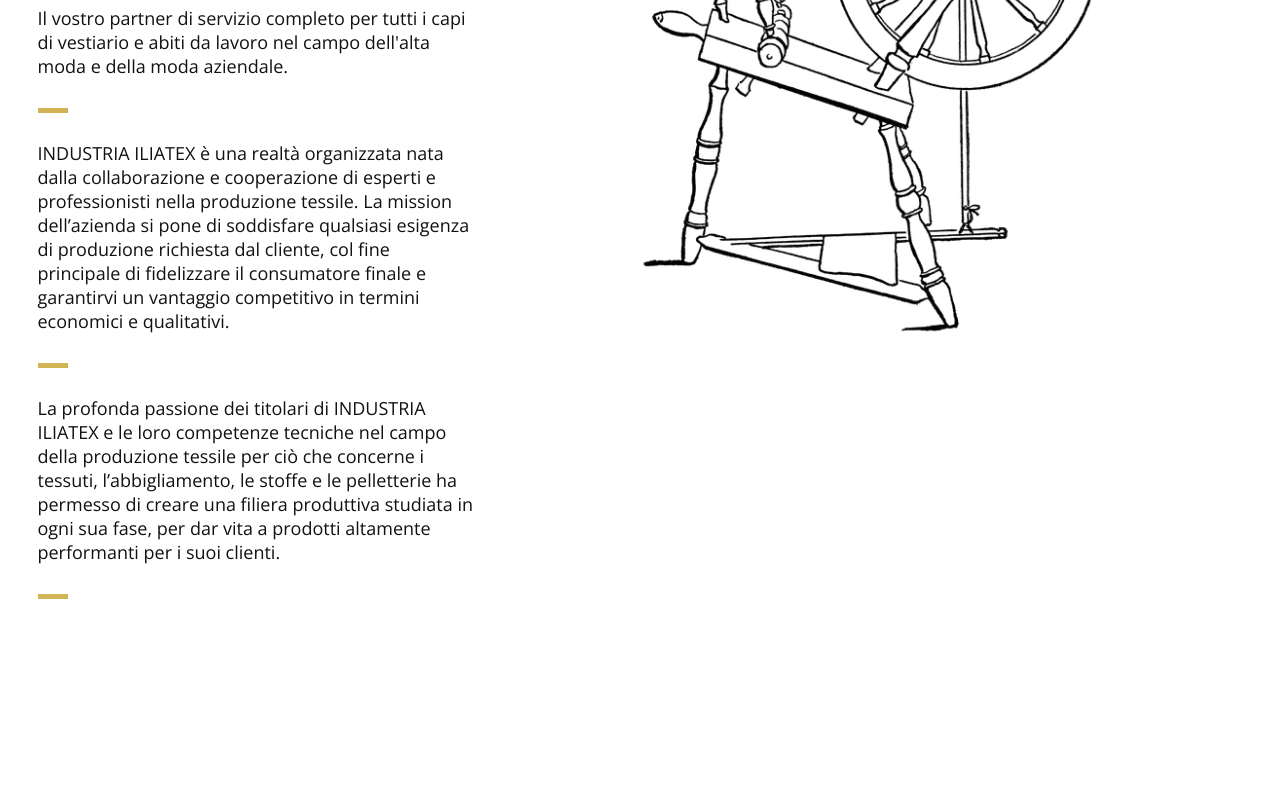
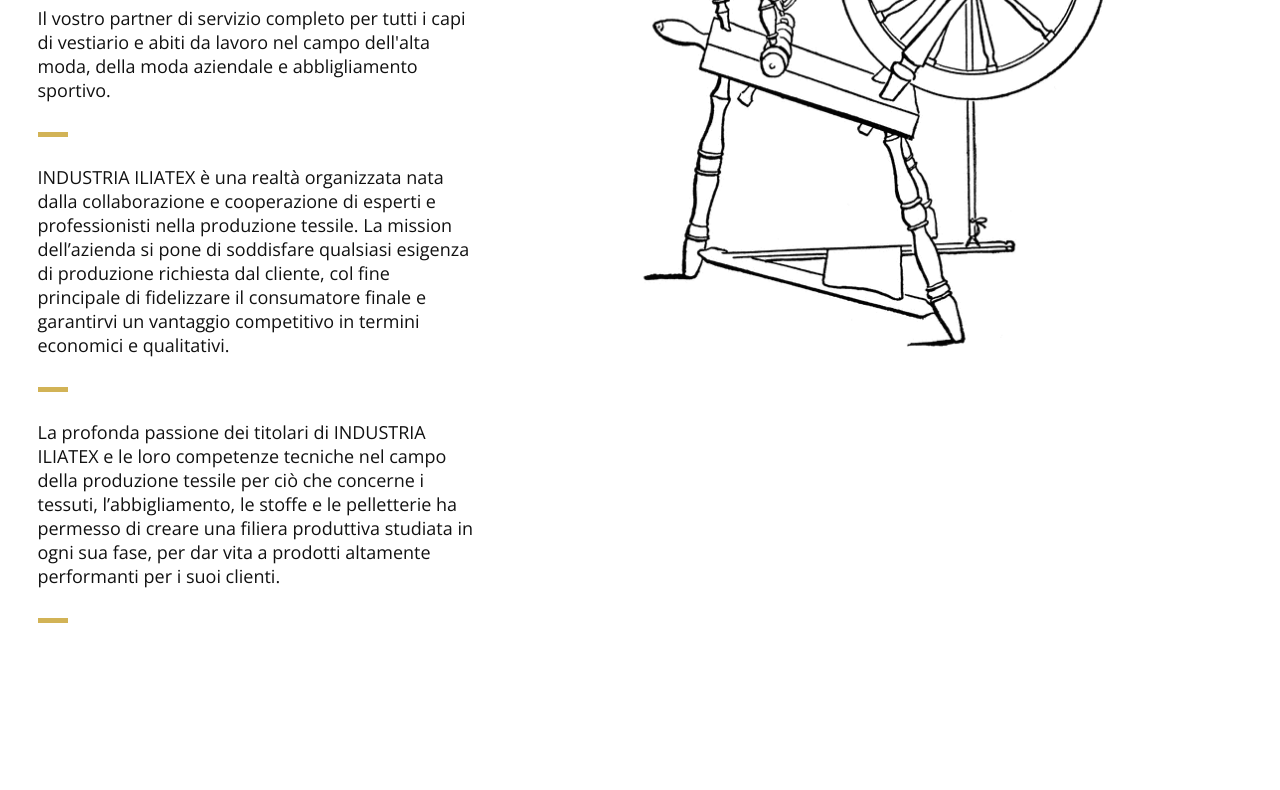
Before and after one commit to andreailiev/website-iliatex, a plain HTML site: page index.html in a window 1280 px wide. Shown: the part 395-1185 px from the top of the page. Drawn offline with nearby package versions, Linux system fonts and the light colour scheme.

Commit message:
Update index.html

```diff
--- a/index.html
+++ b/index.html
@@ -97,7 +97,7 @@
 
                 <div class="section-heading">
                     <h1>Industria Iliatex</h1>
-                    <h2>Il vostro partner di servizio completo per tutti i capi di vestiario e abiti da lavoro nel campo dell'alta moda e della moda aziendale.</h2>
+                    <h2>Il vostro partner di servizio completo per tutti i capi di vestiario e abiti da lavoro nel campo dell'alta moda, della moda aziendale e abbligliamento sportivo.</h2>
                     <h2>INDUSTRIA ILIATEX è una realtà organizzata nata dalla collaborazione e cooperazione di esperti e professionisti nella produzione tessile. La mission dell’azienda si pone di soddisfare qualsiasi esigenza di produzione richiesta dal cliente, col fine principale di fidelizzare il consumatore finale e garantirvi un vantaggio competitivo in termini economici e qualitativi.</h2>
                     <h2>La profonda passione dei titolari di INDUSTRIA ILIATEX e le loro competenze tecniche nel campo della produzione tessile per ciò che concerne i tessuti, l’abbigliamento, le stoffe e le pelletterie ha permesso di creare una filiera produttiva studiata in ogni sua fase, per dar vita a prodotti altamente performanti per i suoi clienti.
 </h2>
```
